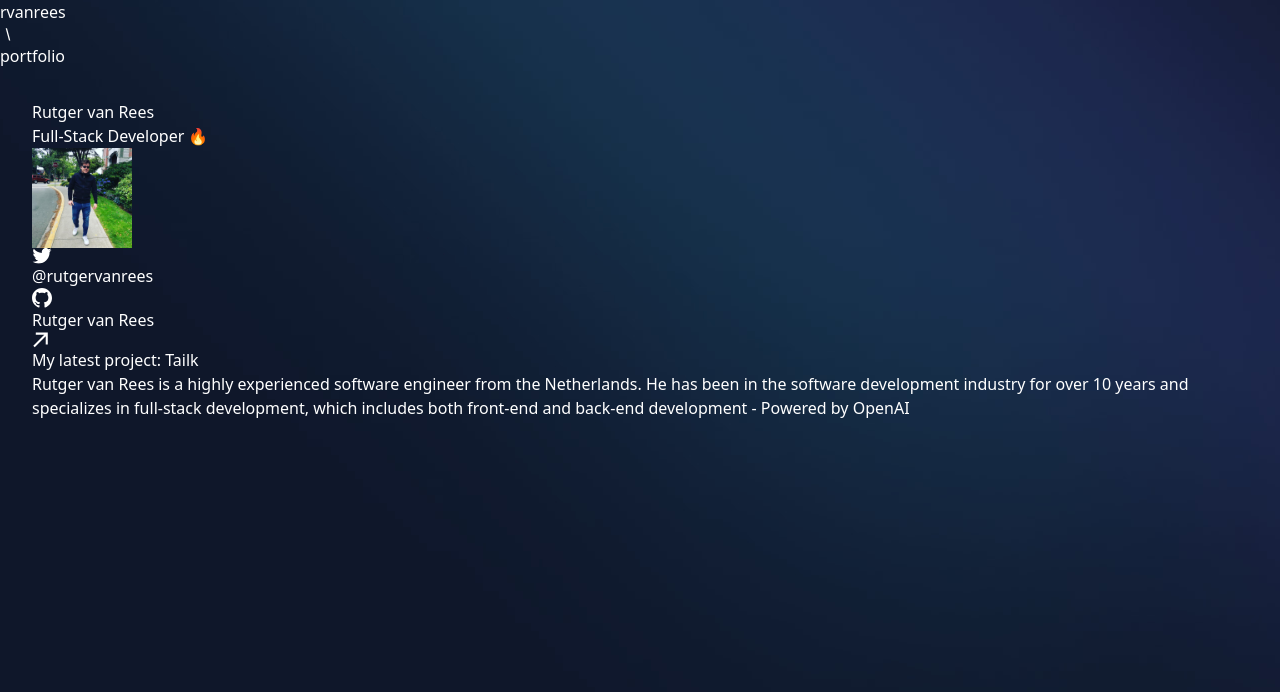
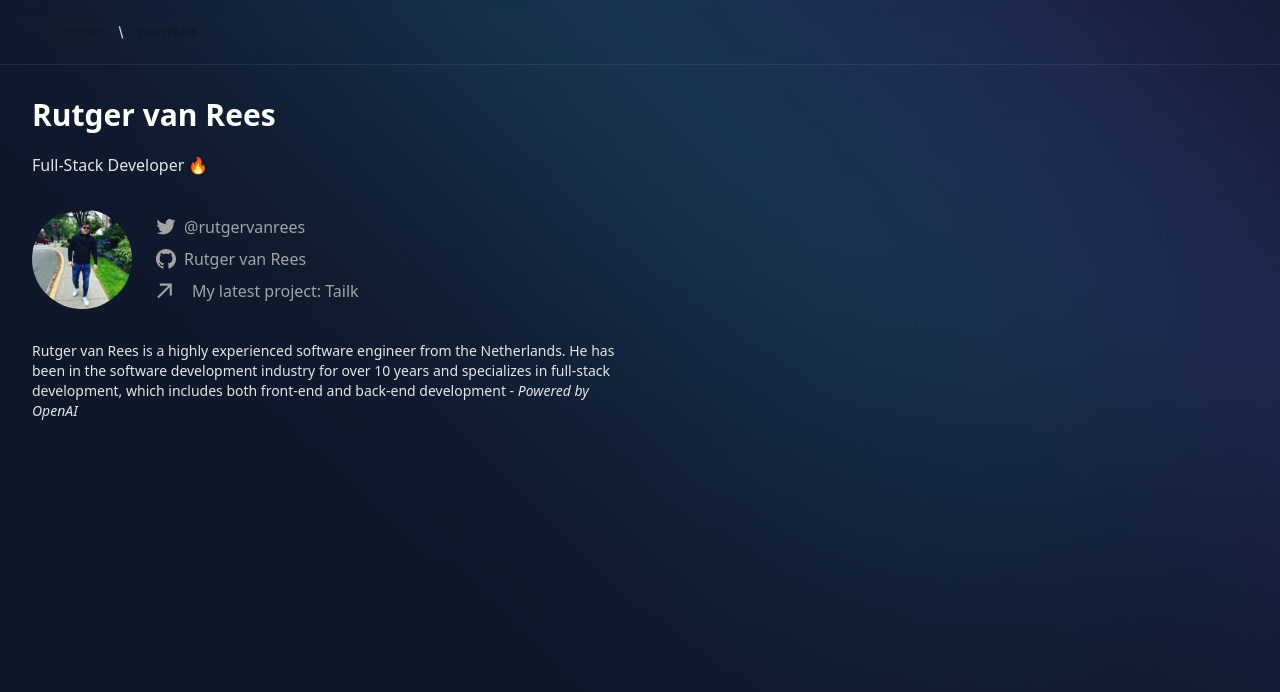
Before and after one commit to rvanrees/portfolio, a Next.js app: page / in a window 1280 px wide. Shown: the top 692 px of the page. Built offline with nearby package versions, Linux system fonts and the light colour scheme.

Commit message:
Update tailwind.config.js

```diff
--- a/tailwind.config.js
+++ b/tailwind.config.js
@@ -1,6 +1,10 @@
 /** @type {import('tailwindcss').Config} */
 module.exports = {
-  content: ["./src/**/*.{js,ts,jsx,tsx}"],
+  content: [
+    "./components/**/*.{js,ts,jsx,tsx}",
+    ,
+    "./src/**/*.{js,ts,jsx,tsx}",
+  ],
   theme: {
     extend: {},
   },
```
